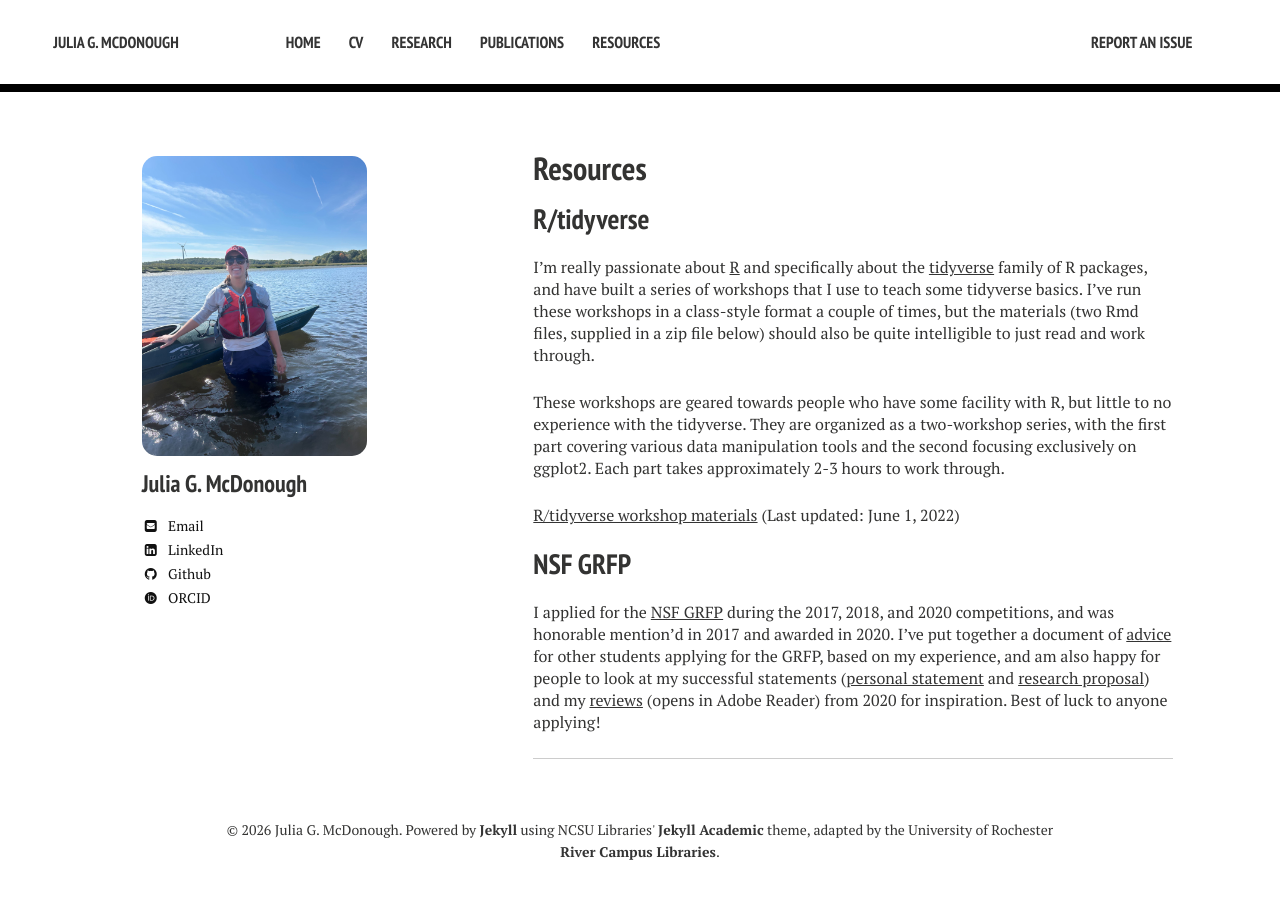
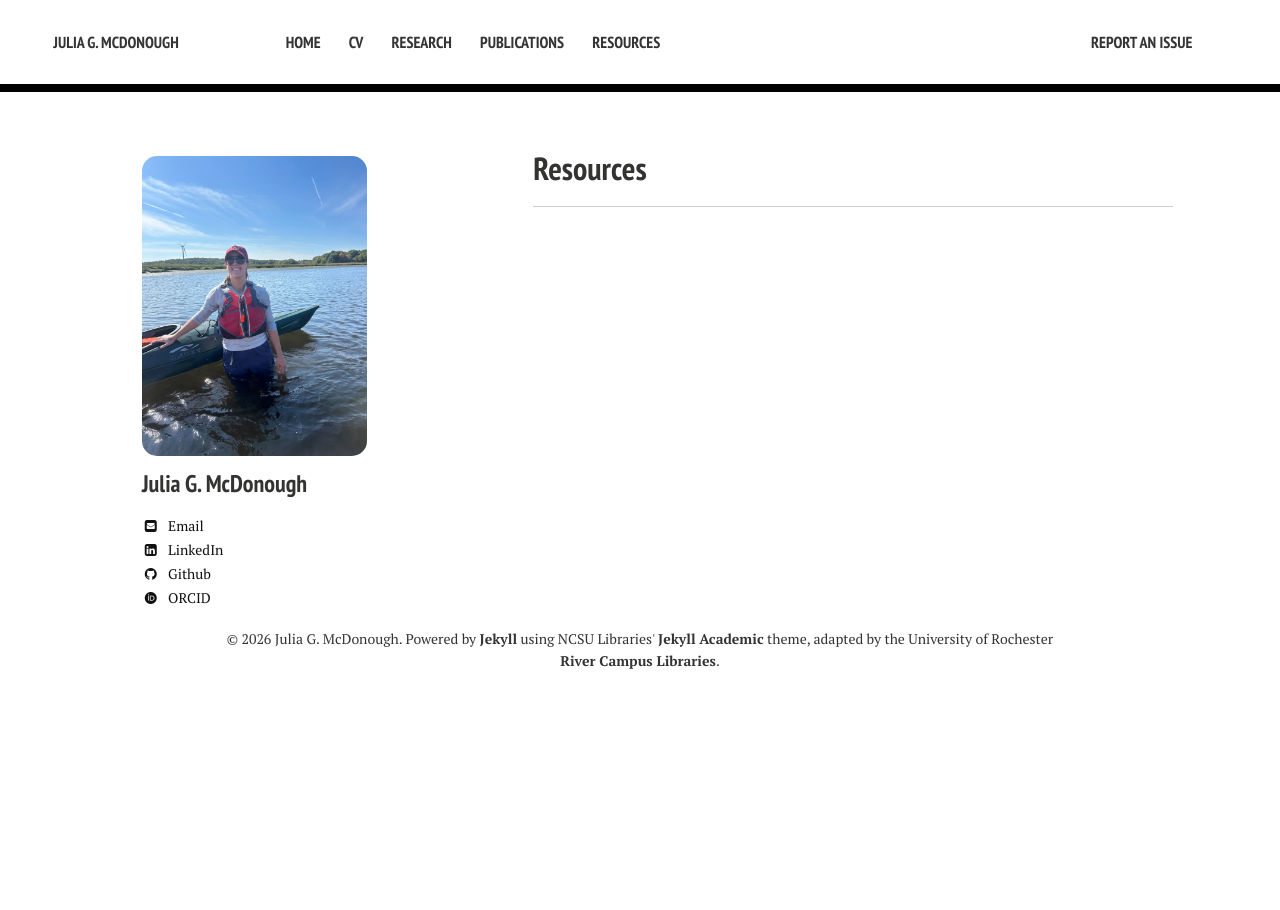
Before and after one commit to jgmcdonough/jgmcdonough.github.io, a Jekyll site: the page built from resources.md, in a window 1280 px wide. Built offline with Jekyll 4.4.1, drawn with Linux system fonts in a browser that asks for light colours; nearby versions of some CDN libraries; some web fonts are replaced.

Commit message:
Update resources.md

```diff
--- a/resources.md
+++ b/resources.md
@@ -2,15 +2,3 @@
 layout: page
 title: Resources
 ---
-
-## R/tidyverse
-
-I'm really passionate about [R](https://www.r-project.org/) and specifically about the [tidyverse](https://www.tidyverse.org/) family of R packages, and have built a series of workshops that I use to teach some tidyverse basics. I've run these workshops in a class-style format a couple of times, but the materials (two Rmd files, supplied in a zip file below) should also be quite intelligible to just read and work through.
-
-These workshops are geared towards people who have some facility with R, but little to no experience with the tidyverse. They are organized as a two-workshop series, with the first part covering various data manipulation tools and the second focusing exclusively on ggplot2. Each part takes approximately 2-3 hours to work through.
-
-[R/tidyverse workshop materials](/R_tidyverse_workshop/R_tidyverse_workshop.zip) (Last updated: June 1, 2022)
-
-## NSF GRFP
-
-I applied for the [NSF GRFP](https://www.nsfgrfp.org/) during the 2017, 2018, and 2020 competitions, and was honorable mention'd in 2017 and awarded in 2020. I've put together a document of [advice](/pdf/GRFP_advice_Driscoll.pdf) for other students applying for the GRFP, based on my experience, and am also happy for people to look at my successful statements ([personal statement](/pdf/Driscoll_personal_statement.pdf) and [research proposal](/pdf/Driscoll_research_proposal.pdf)) and my [reviews](/pdf/Driscoll_GRFP_reviews_2020.do) (opens in Adobe Reader) from 2020 for inspiration. Best of luck to anyone applying!
```
